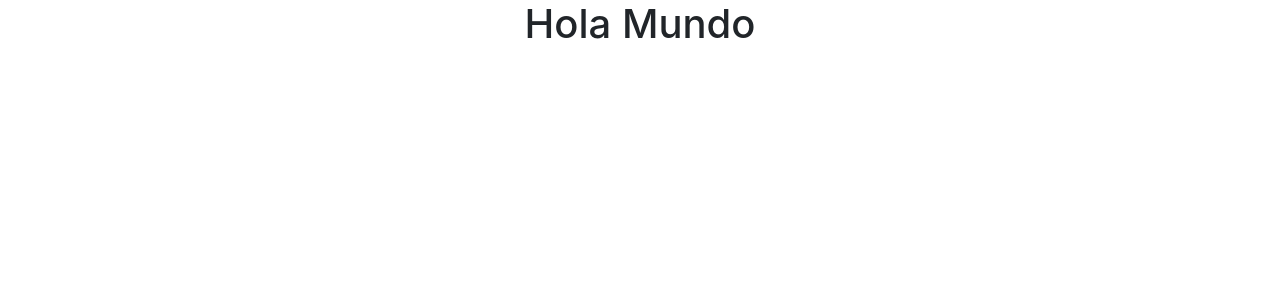
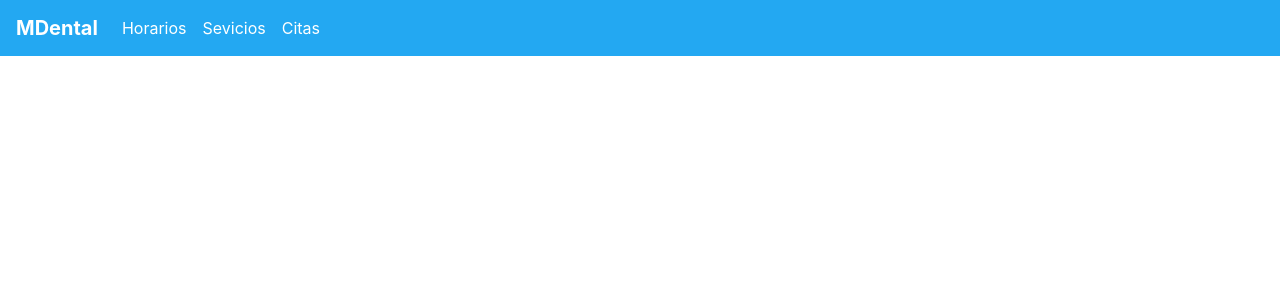
Before and after one commit to Olivers11/Clinica, a React (Create React App) app: page / in a window 1280 px wide. Shown: the top 300 px of the page. Built offline with nearby package versions, Linux system fonts and the light colour scheme.

Commit message:
navbar working and before at new build

```diff
--- a/src/App.jsx
+++ b/src/App.jsx
@@ -1,9 +1,10 @@
 import './App.css';
+import Nav from './components/Nav';
 
 function App() {
   return (
     <div className="App">
-      <h1 className='card-title'>Hola Mundo</h1>
+      <Nav />
    </div>
   );
 }
--- /dev/null
+++ b/src/components/Nav.jsx
@@ -0,0 +1,30 @@
+import './../styles/Nav.css';
+
+
+
+export default function Nav() {
+  return (
+    <nav className="navbar navbar-expand-lg navbar-dark">
+      <a className="navbar-brand" href="/">MDental <i className="fas fa-tooth"></i> </a>
+      <button className="navbar-toggler" type="button" data-toggle="collapse"
+	data-target="#navbarNav" aria-controls="navbarNav" aria-expanded="false"
+	aria-label="Toggle navigation">
+        <span className="navbar-toggler-icon"></span>
+      </button>
+      <div className="collapse navbar-collapse" id="navbarNav">
+        <ul className="navbar-nav">
+          <li className="nav-item">
+            <a className="nav-link" href="#">Horarios</a>
+          </li>
+	  <li className="nav-item">
+            <a className="nav-link" href="#">Sevicios</a>
+          </li>
+	  <li className="nav-item">
+            <a className="nav-link" href="#">Citas</a>
+          </li>
+        </ul>
+      </div>
+    </nav>
+
+  );
+}
--- /dev/null
+++ b/src/styles/Nav.css
@@ -0,0 +1,18 @@
+
+.navbar{
+    background: #23A8F2;
+    color: white;
+}
+
+.navbar-brand{
+    font-weight: bold;
+}
+
+.nav-link{
+  color: white !important;
+}
+
+
+.navbar-toggler-icon{
+    color: white;
+}
```
Also changed, not shown: 12 other files (tests, documents, lock files or other folders).
